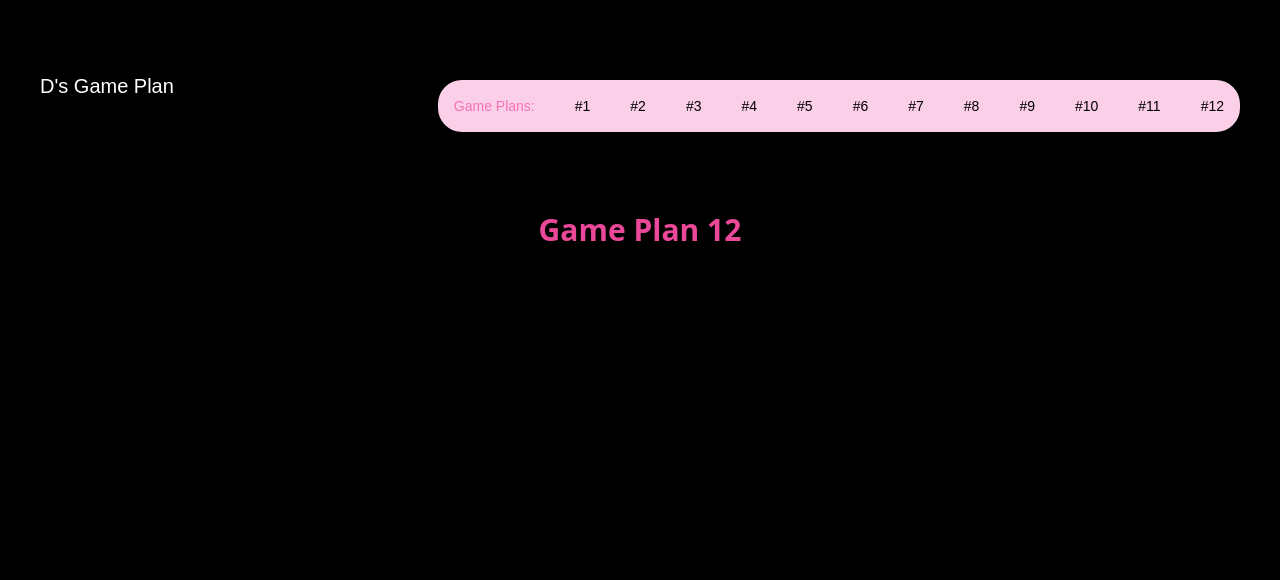
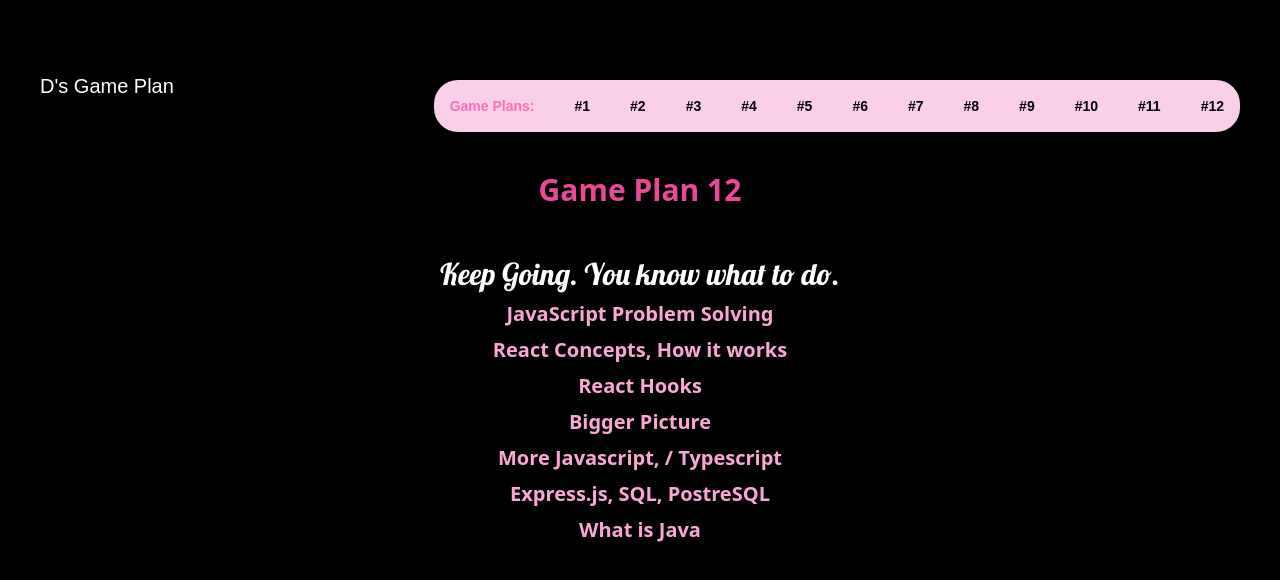
Before and after one commit to Davonne007-TX/game-plan, a React (Vite) app: page /gamePlan12 in a window 1280 px wide. Shown: the top 580 px of the page. Built offline with nearby package versions, Linux system fonts and the light colour scheme; a web font is replaced by a local one.

Commit message:
add game plan 12 with tailwind styles

```diff
--- a/src/components/TopHeader.jsx
+++ b/src/components/TopHeader.jsx
@@ -43,7 +43,7 @@ export default function TopHeader() {
       </section>
 
       <nav
-        className={`flex flex-col md:ml-auto md:flex-col lg:flex-row bg-pink-200 p-3 md:p-4 lg:p-4 rounded-3xl gap-10 text-sm mt-10 md:mt-10 ${
+        className={`flex flex-col font-bold md:ml-auto md:flex-col lg:flex-row bg-pink-200 p-3 md:p-4 lg:p-4 rounded-3xl gap-10 text-sm mt-10 md:mt-10 ${
           isMobileNavOpen ? "flex" : "hidden"
         } lg:flex`}
       >
--- a/src/components/Twelve/GamePlan12.jsx
+++ b/src/components/Twelve/GamePlan12.jsx
@@ -1,10 +1,24 @@
+export default function GamePlan12() {
+    const toDo = [
+        {task: "JavaScript Problem Solving"},
+        {task: "React Concepts, How it works"},
+        {task: "React Hooks"},
+        {task: "Bigger Picture"},
+        {task: "More Javascript, / Typescript"},
+        {task: "Express.js, SQL, PostreSQL"},
+        { task: "What is Java"},
+    ]
 
+  return (
+    <>
+   <section className="flex-time text-white gap-2">
+         <h2 className="text-pink-500 font-bold text-3xl">Game Plan 12</h2>
 
-export default function GamePlan12() {
-  return (
-   <section className="flex-time">
-        <h2 className="text-pink-500 font-bold text-3xl mt-10">Game Plan 12</h2>
-
+       <p className="text-3xl font-lobster mt-10 md:mt-20 lg:mt-10">Keep Going. You know what to do.</p>
+        {toDo.map((doNow, id) => (
+            <li key={id} className="text-xl list-none font-bold text-pink-300">{doNow.task}</li>
+        ))}
    </section>
+   </>
   )
 }
--- a/src/index.css
+++ b/src/index.css
@@ -4,6 +4,7 @@
 
 :root {
   background-color: black;
+  ;
 }
 
 .pink-hover {
```
